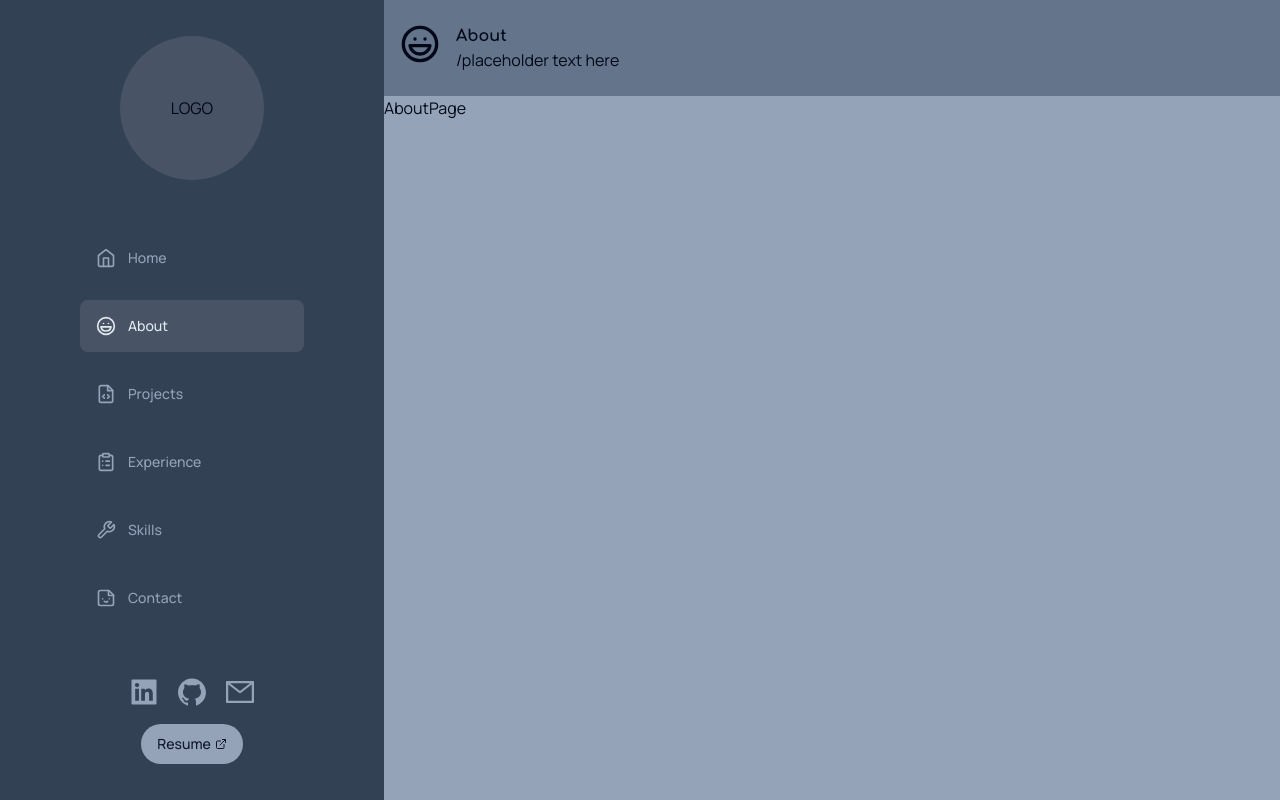
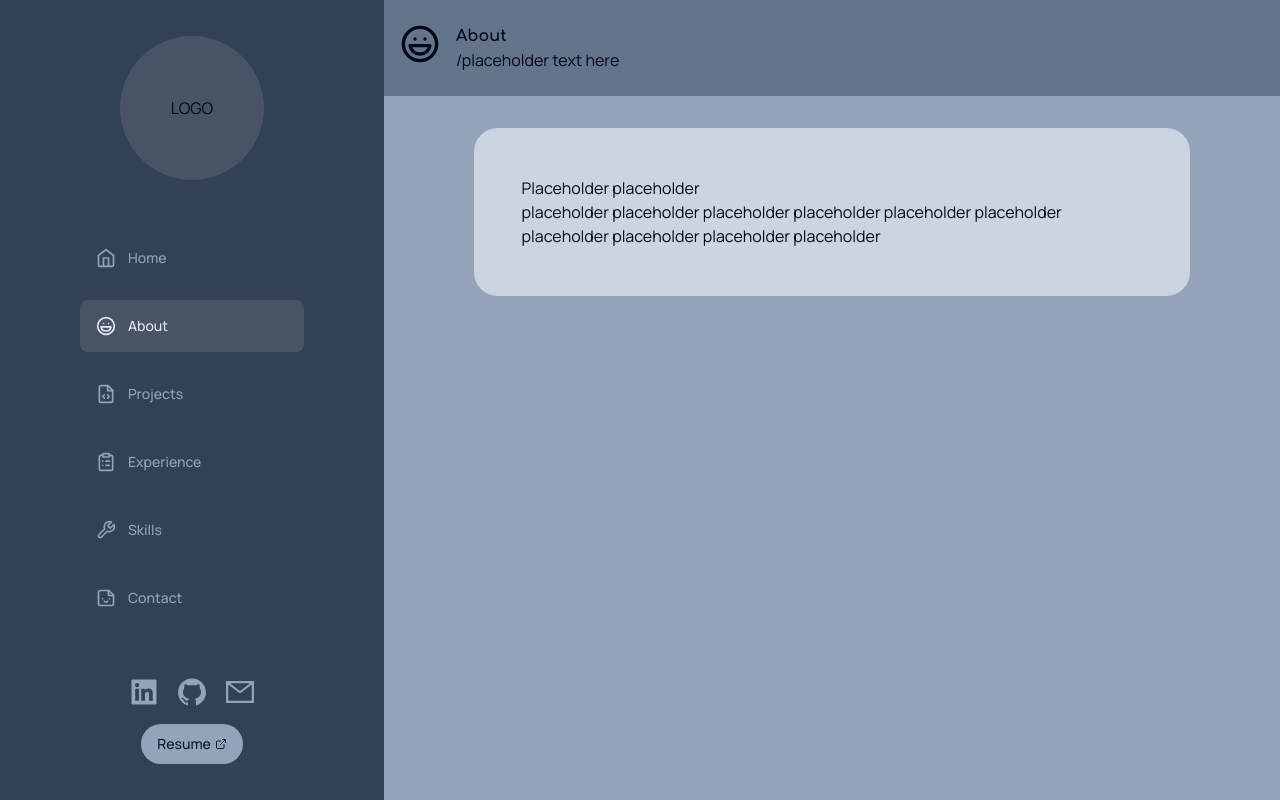
Before and after one commit to penguinboots/portfolio-v3, a Next.js app: page /about in a window 1280 px wide. Built offline with nearby package versions, Linux system fonts and the light colour scheme.

Commit message:
add about page placeholders

```diff
--- a/app/(dashboard)/about/page.tsx
+++ b/app/(dashboard)/about/page.tsx
@@ -1,5 +1,17 @@
+import SectionCard from "@/components/SectionCard";
+
 const AboutPage = () => {
-  return <div>AboutPage</div>;
+  return (
+    <div className="w-full flex items-center justify-center sm:py-8">
+      <SectionCard colour="slate-300">
+        <h1>Placeholder placeholder</h1>
+        <p>
+          placeholder placeholder placeholder placeholder placeholder
+          placeholder placeholder placeholder placeholder placeholder
+        </p>
+      </SectionCard>
+    </div>
+  );
 };
 
 export default AboutPage;
```
